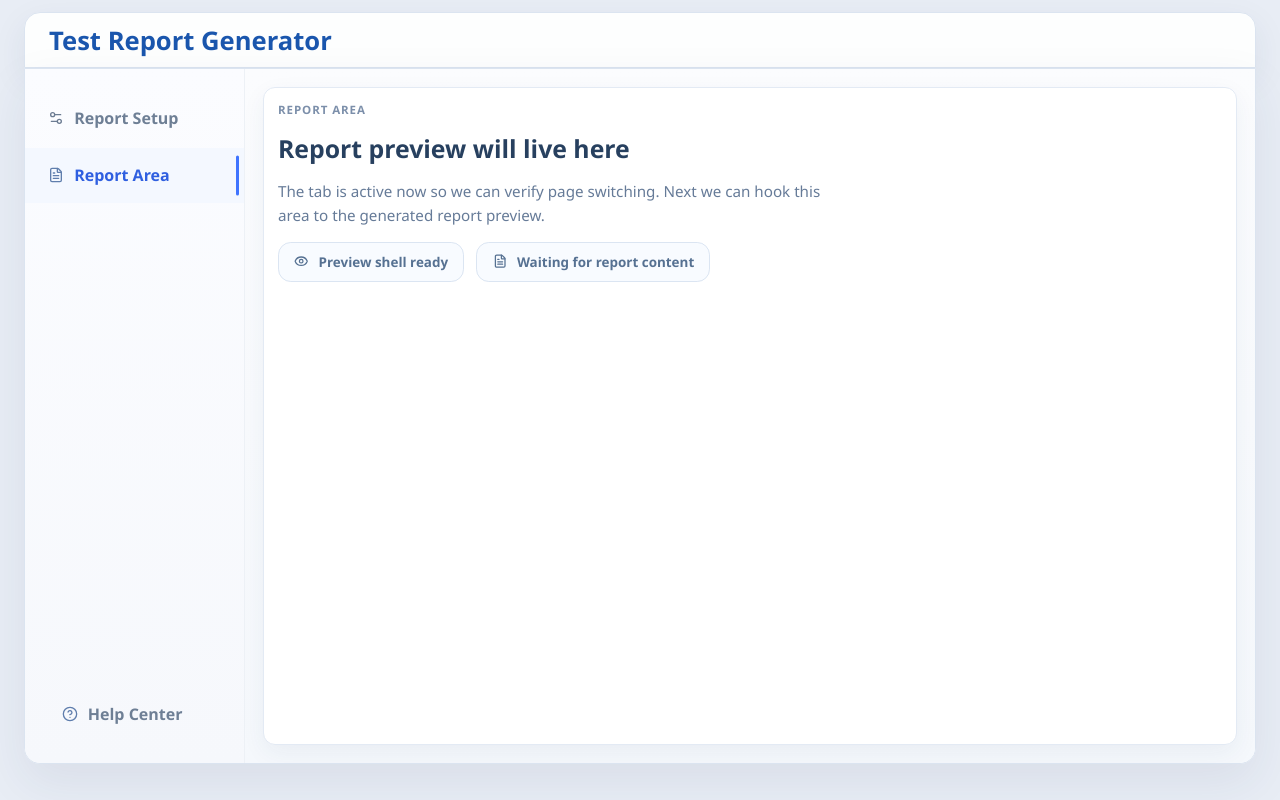
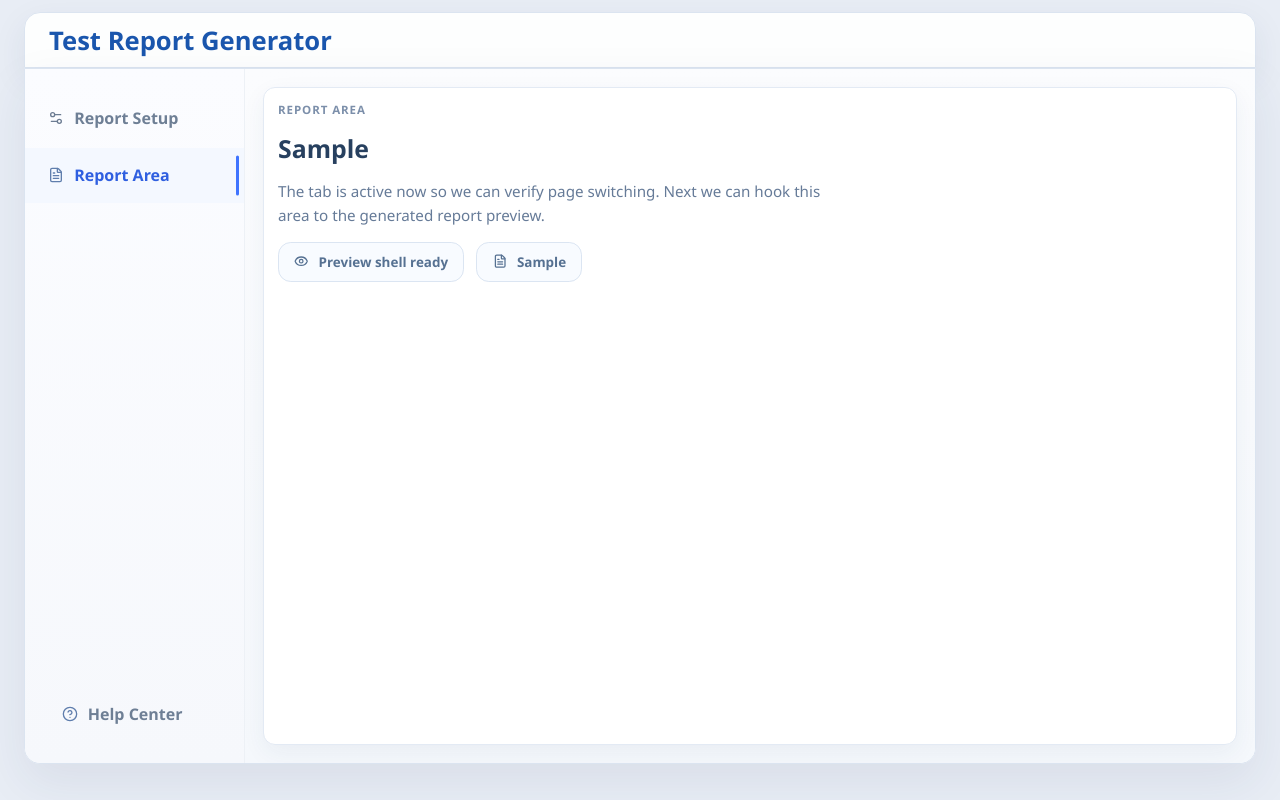
Before and after one commit to YossiAbutbul/ReportGenrator, a React (Vite) app: page / in a window 1280 px wide. Both pictures are taken after typing "Sample", "Sample", "Sample", "Sample", "Sample", "Sample" into the empty fields and a click on the button "Generate Report". Built offline with nearby package versions, Linux system fonts and the light colour scheme.

Commit message:
added a app storage

```diff
--- a/src/App.css
+++ b/src/App.css
@@ -1373,7 +1373,6 @@
   min-height: 0;
   padding: 0.35rem;
   border-radius: 0.9rem;
-  /* background: linear-gradient(180deg, #f8fbff 0%, #f3f7fc 100%); */
 }
 
 .graph-preview__metrics {
--- a/src/App.tsx
+++ b/src/App.tsx
@@ -1,37 +1,29 @@
 import type { ReactElement } from 'react';
-import { useState } from 'react';
 import './App.css';
 import { AppShell } from './components/layout/AppShell';
-import { initialMetadata } from './data/trpDashboardMockData';
 import { ReportAreaPage } from './pages/ReportAreaPage';
 import { ReportSetupPage } from './pages/ReportSetupPage';
-import type { AppPage } from './types/navigation';
-import type { ReportMetadataForm } from './types/trpDashboard';
+import { AppStoreProvider, useAppStore } from './store/store';
 
-function App(): ReactElement {
-  const [activePage, setActivePage] = useState<AppPage>('reportSetup');
-  const [metadata, setMetadata] = useState<ReportMetadataForm>(initialMetadata);
-
-  const handleGenerateReport = (): void => {
-    setActivePage('reportArea');
-  };
+function AppContent(): ReactElement {
+  const { activePage, setActivePage } = useAppStore();
 
   return (
     <AppShell
       activePage={activePage}
       onNavigate={setActivePage}
     >
-      {activePage === 'reportSetup' ? (
-        <ReportSetupPage
-          metadata={metadata}
-          onGenerateReport={handleGenerateReport}
-          onMetadataChange={setMetadata}
-        />
-      ) : (
-        <ReportAreaPage />
-      )}
+      {activePage === 'reportSetup' ? <ReportSetupPage /> : <ReportAreaPage />}
     </AppShell>
   );
 }
 
+function App(): ReactElement {
+  return (
+    <AppStoreProvider>
+      <AppContent />
+    </AppStoreProvider>
+  );
+}
+
 export default App;
--- a/src/pages/ReportAreaPage.tsx
+++ b/src/pages/ReportAreaPage.tsx
@@ -1,12 +1,15 @@
 import type { ReactElement } from 'react';
 import { Eye, FileText } from 'lucide-react';
+import { useAppStore } from '../store/store';
 
 export function ReportAreaPage(): ReactElement {
+  const { metadata, tableRows } = useAppStore();
+
   return (
     <section className="report-area-page" aria-label="Report area">
       <article className="panel-card report-area-card">
         <div className="report-area-card__eyebrow">Report Area</div>
-        <h1>Report preview will live here</h1>
+        <h1>{metadata.reportTitle || 'Report preview will live here'}</h1>
         <p>
           The tab is active now so we can verify page switching. Next we can hook this area to the
           generated report preview.
@@ -15,11 +18,11 @@ export function ReportAreaPage(): ReactElement {
         <div className="report-area-card__actions">
           <div className="report-area-card__action">
             <Eye aria-hidden="true" />
-            <span>Preview shell ready</span>
+            <span>{tableRows.length > 0 ? `${tableRows.length} parsed rows ready` : 'Preview shell ready'}</span>
           </div>
           <div className="report-area-card__action">
             <FileText aria-hidden="true" />
-            <span>Waiting for report content</span>
+            <span>{metadata.author || 'Waiting for report content'}</span>
           </div>
         </div>
       </article>
--- a/src/pages/ReportSetupPage.tsx
+++ b/src/pages/ReportSetupPage.tsx
@@ -14,12 +14,11 @@ import { ReportMetadataSection } from '../components/reportMetadata/ReportMetada
 import { UploadSourceDataCard } from '../components/upload/UploadSourceDataCard';
 import {
   metadataFields,
-  resultRows,
 } from '../data/trpDashboardMockData';
 import { parseReportWorkbook } from '../services/excel/parseReportWorkbook';
+import { useAppStore } from '../store/store';
 import type {
   ResultRow,
-  ReportMetadataForm,
   SummaryCardData,
 } from '../types/trpDashboard';
 
@@ -34,12 +33,6 @@ type FilterSectionProps = {
   className?: string;
   searchValue: string;
   onSearchChange: (value: string) => void;
-};
-
-type TrpDashboardPageProps = {
-  metadata: ReportMetadataForm;
-  onGenerateReport: () => void;
-  onMetadataChange: Dispatch<SetStateAction<ReportMetadataForm>>;
 };
 
 function SummaryCard({
@@ -134,12 +127,14 @@ function FilterSection({
   );
 }
 
-export function ReportSetupPage({
-  metadata,
-  onGenerateReport,
-  onMetadataChange,
-}: TrpDashboardPageProps): ReactElement {
-  const [tableRows, setTableRows] = useState<ResultRow[]>(resultRows);
+export function ReportSetupPage(): ReactElement {
+  const {
+    metadata,
+    setActivePage,
+    setMetadata,
+    tableRows,
+    setTableRows,
+  } = useAppStore();
   const [searchQuery, setSearchQuery] = useState('');
   const [isFilterPanelOpen, setIsFilterPanelOpen] = useState(false);
   const [selectedTypes, setSelectedTypes] = useState<string[]>([]);
@@ -214,7 +209,7 @@ export function ReportSetupPage({
   }, [searchQuery, selectedFrequencies, selectedIds, selectedTypes, tableRows]);
 
   const handleMetadataFieldChange = (key: string, value: string): void => {
-    onMetadataChange((current) => ({
+    setMetadata((current) => ({
       ...current,
       [key]: value,
     }));
@@ -431,7 +426,7 @@ export function ReportSetupPage({
               <div
                 className="results-table__row"
                 role="row"
-                key={`${row.unitType}-${row.unit}-${row.frequency}`}
+                key={row.rowKey}
               >
                 <span>{row.unitType}</span>
                 <span>{row.unit}</span>
@@ -469,7 +464,7 @@ export function ReportSetupPage({
           <button
             className="button button--primary dashboard-footer__button"
             type="button"
-            onClick={onGenerateReport}
+            onClick={() => setActivePage('reportArea')}
           >
             <FileText aria-hidden="true" />
             Generate Report
--- a/src/services/excel/parseReportWorkbook.ts
+++ b/src/services/excel/parseReportWorkbook.ts
@@ -93,6 +93,7 @@ export async function parseReportWorkbook(file: File): Promise<ResultRow[]> {
       }
 
       rows.push({
+        rowKey: `${worksheet.id}:${rowNumber}`,
         unitType,
         unit: currentUnitId,
         frequency: formatFrequency(frequency),
--- /dev/null
+++ b/src/store/store.ts
@@ -0,0 +1,59 @@
+import type {
+  Dispatch,
+  PropsWithChildren,
+  ReactElement,
+  SetStateAction,
+} from 'react';
+import {
+  createElement,
+  createContext,
+  useContext,
+  useMemo,
+  useState,
+} from 'react';
+import { initialMetadata, resultRows } from '../data/trpDashboardMockData';
+import type { AppPage } from '../types/navigation';
+import type { ReportMetadataForm, ResultRow } from '../types/trpDashboard';
+
+type AppStoreValue = {
+  activePage: AppPage;
+  metadata: ReportMetadataForm;
+  tableRows: ResultRow[];
+  setActivePage: Dispatch<SetStateAction<AppPage>>;
+  setMetadata: Dispatch<SetStateAction<ReportMetadataForm>>;
+  setTableRows: Dispatch<SetStateAction<ResultRow[]>>;
+};
+
+const AppStoreContext = createContext<AppStoreValue | null>(null);
+
+export function AppStoreProvider({
+  children,
+}: PropsWithChildren): ReactElement {
+  const [activePage, setActivePage] = useState<AppPage>('reportSetup');
+  const [metadata, setMetadata] = useState<ReportMetadataForm>(initialMetadata);
+  const [tableRows, setTableRows] = useState<ResultRow[]>(resultRows);
+
+  const value = useMemo<AppStoreValue>(
+    () => ({
+      activePage,
+      metadata,
+      tableRows,
+      setActivePage,
+      setMetadata,
+      setTableRows,
+    }),
+    [activePage, metadata, tableRows],
+  );
+
+  return createElement(AppStoreContext.Provider, { value }, children);
+}
+
+export function useAppStore(): AppStoreValue {
+  const context = useContext(AppStoreContext);
+
+  if (!context) {
+    throw new Error('useAppStore must be used inside AppStoreProvider.');
+  }
+
+  return context;
+}
--- a/src/types/trpDashboard.ts
+++ b/src/types/trpDashboard.ts
@@ -21,6 +21,7 @@ export type SummaryCardData = {
 };
 
 export type ResultRow = {
+  rowKey: string;
   unitType: string;
   unit: string;
   frequency: string;
```
